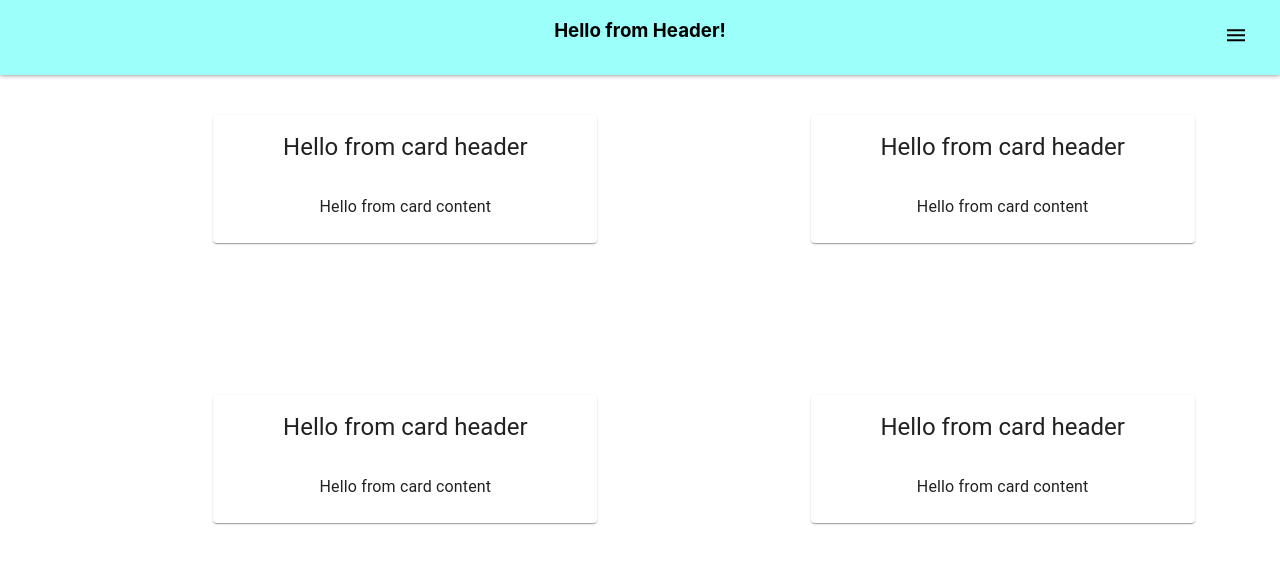
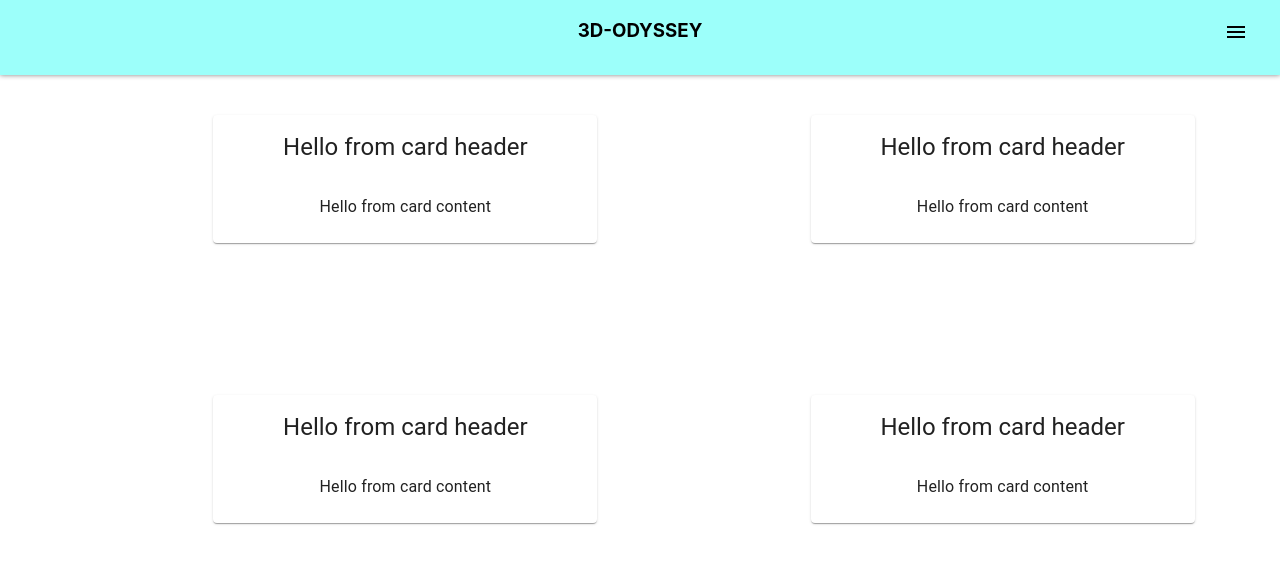
Before and after one commit to Bohjaangles/3d-odyssey, a React (Create React App) app: page / in a window 1280 px wide. Shown: the top 564 px of the page. Built offline with nearby package versions, Linux system fonts and the light colour scheme.

Commit message:
final commit to this project for the day, clean up some scss, change title header message

```diff
--- a/src/components/Header.jsx
+++ b/src/components/Header.jsx
@@ -10,7 +10,7 @@ export default function Header() {
   return (
     <div className='header-wrapper'>
       <div className="header-center-text">
-        <h3>Hello from Header!</h3>
+        <h3>3D-ODYSSEY</h3>
       </div>
       <div className="hamburger"
         onClick={hamburgler}
--- a/src/styles/header.scss
+++ b/src/styles/header.scss
@@ -16,7 +16,7 @@ box-shadow: 0 0 5px gray;
     border-radius: 50%;
     justify-content: flex-end;
     padding-right: 2rem;
-    transform: translateY(-2.3rem);
+    transform: translateY(-2.5rem);
     &:hover {
       color: rgba(45, 48, 215, 0.563);
     }
```
Also changed, not shown: src/styles/cardList.scss (+5 -6 lines).
